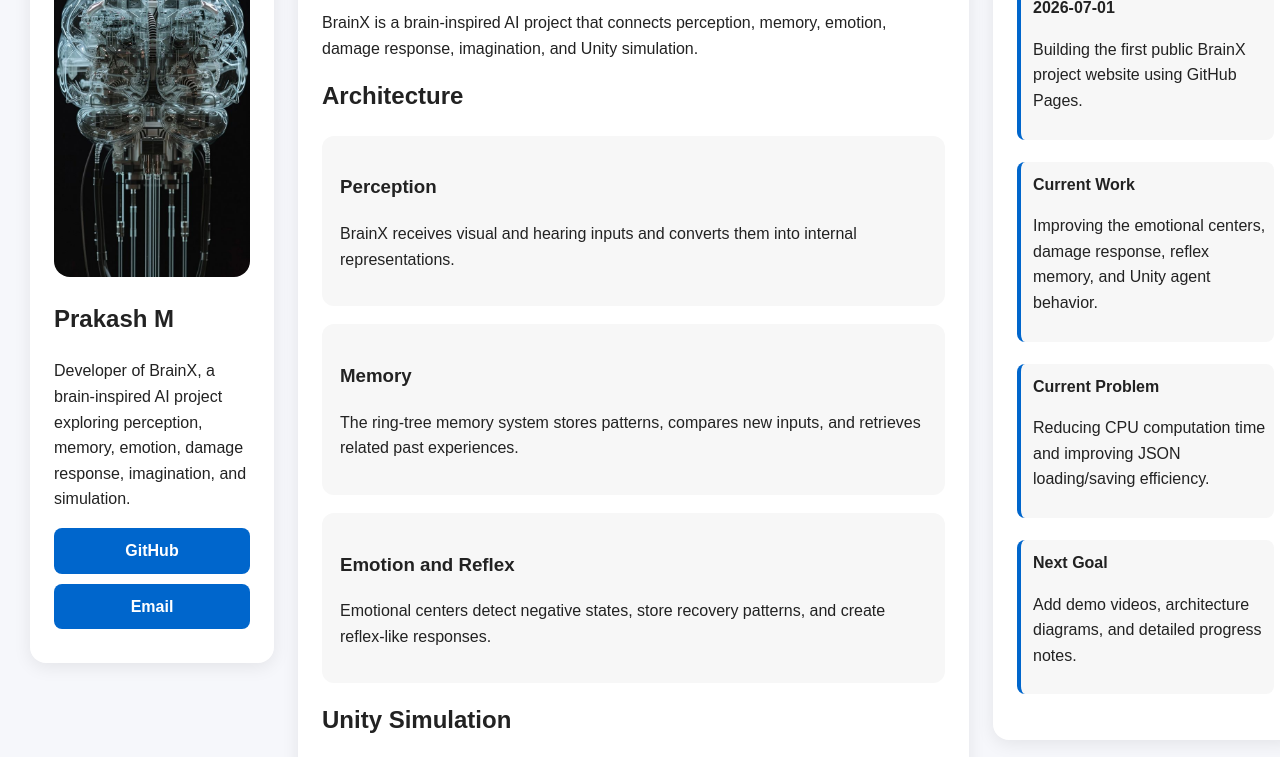
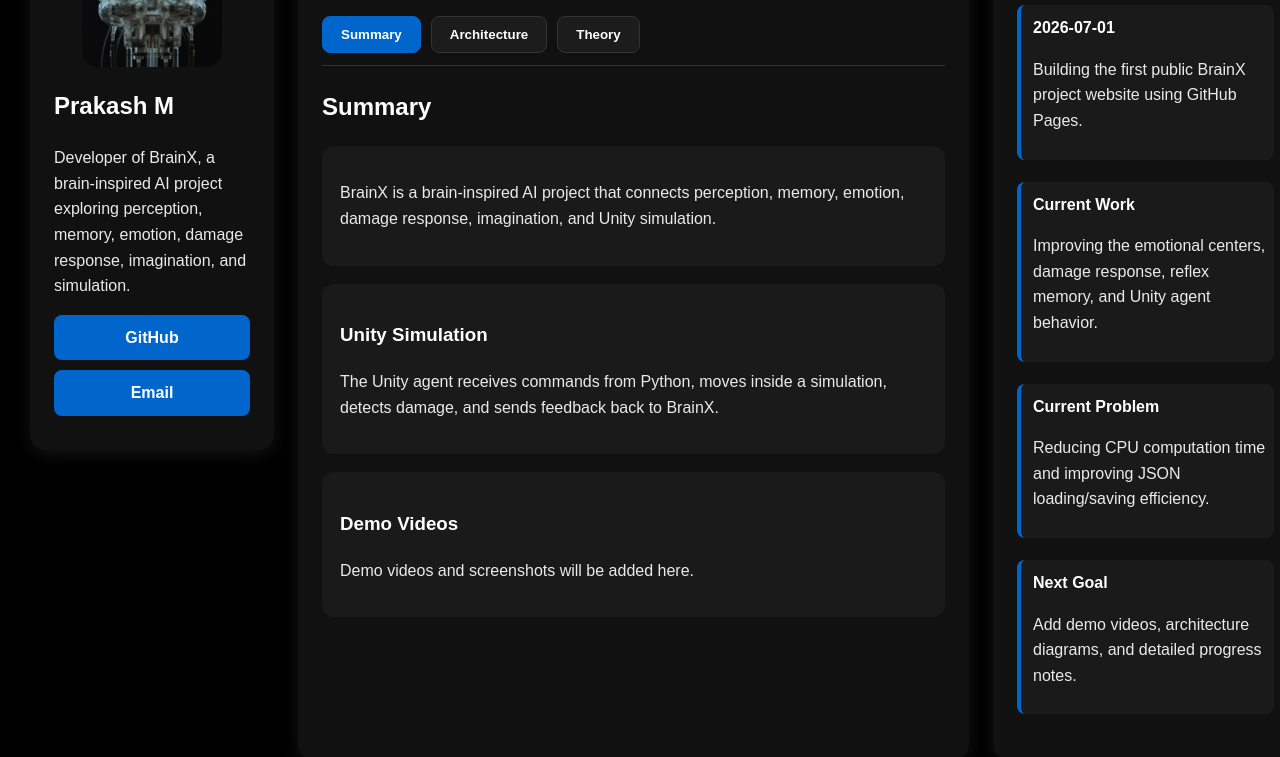
Before and after one commit to vincent2o1/vincent2o1.github.io, a plain HTML site: page index.html in a window 1280 px wide. Shown: the part 127-884 px from the top of the page. Drawn offline with Linux system fonts and the light colour scheme.

Commit message:
Refactor index.html for dark theme and tabs
Updated styles for a dark theme and added tab functionality.

```diff
--- a/index.html
+++ b/index.html
@@ -6,8 +6,8 @@
     body {
       font-family: Arial, sans-serif;
       margin: 0;
-      background: #f6f7fb;
-      color: #222;
+      background: #000;
+      color: #eaeaea;
       line-height: 1.6;
     }
 
@@ -21,10 +21,10 @@
     }
 
     .profile, .main, .status {
-      background: white;
+      background: #111;
       border-radius: 16px;
       padding: 24px;
-      box-shadow: 0 4px 18px rgba(0,0,0,0.08);
+      box-shadow: 0 4px 18px rgba(255,255,255,0.08);
     }
 
     .profile, .status {
@@ -34,22 +34,26 @@
     }
 
     .profile img {
-      width: 100%;
+      width: 140px;
+      height: 140px;
+      object-fit: cover;
+      display: block;
+      margin: 0 auto 16px auto;
       border-radius: 16px;
-      margin-bottom: 16px;
     }
 
     h1 {
       font-size: 42px;
       margin: 0;
+      color: white;
     }
 
-    h2 {
-      margin-top: 0;
+    h2, h3, h4 {
+      color: white;
     }
 
     a {
-      color: #0066cc;
+      color: #4da3ff;
       text-decoration: none;
       font-weight: bold;
     }
@@ -64,8 +68,40 @@
       border-radius: 8px;
     }
 
+    .tabs {
+      display: flex;
+      gap: 10px;
+      margin: 22px 0;
+      border-bottom: 1px solid #333;
+      padding-bottom: 12px;
+    }
+
+    .tabs button {
+      background: #1c1c1c;
+      color: white;
+      border: 1px solid #333;
+      padding: 10px 18px;
+      border-radius: 8px;
+      cursor: pointer;
+      font-weight: bold;
+    }
+
+    .tabs button:hover,
+    .tabs button.active {
+      background: #0066cc;
+      border-color: #0066cc;
+    }
+
+    .tab-content {
+      display: none;
+    }
+
+    .tab-content.active {
+      display: block;
+    }
+
     .card {
-      background: #f7f7f7;
+      background: #1a1a1a;
       padding: 18px;
       border-radius: 12px;
       margin-bottom: 18px;
@@ -75,7 +111,7 @@
       border-left: 4px solid #0066cc;
       padding-left: 12px;
       margin-bottom: 22px;
-      background: #f7f7f7;
+      background: #1a1a1a;
       padding-top: 10px;
       padding-bottom: 10px;
       border-radius: 8px;
@@ -92,6 +128,10 @@
 
       .profile, .status {
         position: static;
+      }
+
+      .tabs {
+        flex-direction: column;
       }
     }
   </style>
@@ -111,17 +151,45 @@
       </p>
 
       <a class="link-button" href="https://github.com/vincent2o1" target="_blank">GitHub</a>
-      <a class="link-button" href="mailto:pksacker28@gmail.com">Email</a>
+      <a class="link-button" href="mailto:your-email@example.com">Email</a>
     </aside>
 
     <main class="main">
       <h1>BrainX</h1>
-      <p>
-        BrainX is a brain-inspired AI project that connects perception, memory,
-        emotion, damage response, imagination, and Unity simulation.
-      </p>
 
-      <section>
+      <div class="tabs">
+        <button class="tab-button active" onclick="openTab('summary', this)">Summary</button>
+        <button class="tab-button" onclick="openTab('architecture', this)">Architecture</button>
+        <button class="tab-button" onclick="openTab('theory', this)">Theory</button>
+      </div>
+
+      <section id="summary" class="tab-content active">
+        <h2>Summary</h2>
+
+        <div class="card">
+          <p>
+            BrainX is a brain-inspired AI project that connects perception,
+            memory, emotion, damage response, imagination, and Unity simulation.
+          </p>
+        </div>
+
+        <div class="card">
+          <h3>Unity Simulation</h3>
+          <p>
+            The Unity agent receives commands from Python, moves inside a
+            simulation, detects damage, and sends feedback back to BrainX.
+          </p>
+        </div>
+
+        <div class="card">
+          <h3>Demo Videos</h3>
+          <p>
+            Demo videos and screenshots will be added here.
+          </p>
+        </div>
+      </section>
+
+      <section id="architecture" class="tab-content">
         <h2>Architecture</h2>
 
         <div class="card">
@@ -149,20 +217,31 @@
         </div>
       </section>
 
-      <section>
-        <h2>Unity Simulation</h2>
+      <section id="theory" class="tab-content">
+        <h2>Theory</h2>
+
         <div class="card">
+          <h3>Brain-Inspired Intelligence</h3>
           <p>
-            The Unity agent receives commands from Python, moves inside a
-            simulation, detects damage, and sends feedback back to BrainX.
+            BrainX is based on the idea that intelligence can emerge from the
+            interaction of perception, memory, emotional signals, and action.
           </p>
         </div>
-      </section>
 
-      <section>
-        <h2>Demo Videos</h2>
         <div class="card">
-          <p>Demo videos and screenshots will be added here.</p>
+          <h3>Emotion as Control Signal</h3>
+          <p>
+            Negative and positive states are treated as signals that help the
+            system learn danger, recovery, and useful behavior patterns.
+          </p>
+        </div>
+
+        <div class="card">
+          <h3>Reflex Learning</h3>
+          <p>
+            When the system experiences damage and later recovers, it stores the
+            recovery sequence as a reflex-like response for future situations.
+          </p>
         </div>
       </section>
     </main>
@@ -203,5 +282,23 @@
 
   </div>
 
+  <script>
+    function openTab(tabName, button) {
+      const contents = document.querySelectorAll(".tab-content");
+      const buttons = document.querySelectorAll(".tab-button");
+
+      contents.forEach(content => {
+        content.classList.remove("active");
+      });
+
+      buttons.forEach(btn => {
+        btn.classList.remove("active");
+      });
+
+      document.getElementById(tabName).classList.add("active");
+      button.classList.add("active");
+    }
+  </script>
+
 </body>
 </html>
```
